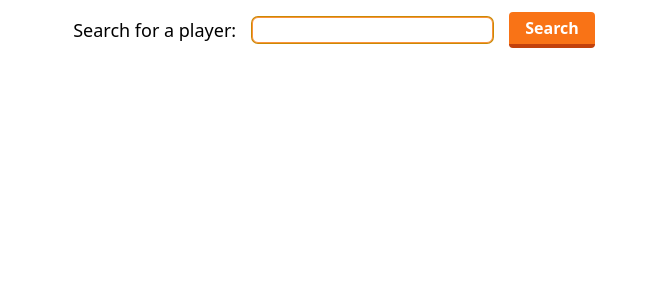
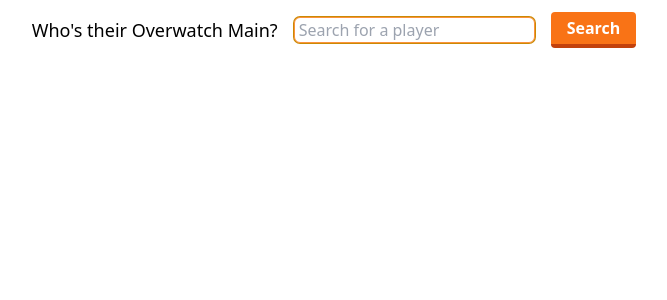
Before and after one commit to Alienatedlabor/overwatch-main-report, a React (Vite) app: page / in a window 1280 px wide. Shown: the top 300 px of the page, without its empty margins (306-973 px from the left). Built offline with nearby package versions, Linux system fonts and the light colour scheme.

Commit message:
change spacing add placeholder

```diff
--- a/src/App.tsx
+++ b/src/App.tsx
@@ -31,13 +31,14 @@
     <div className="flex justify-center items-center flex-col">
       <form onSubmit={handleSubmit}>
         <div className="flex  items-center gap-4 my-2 py-1">
-          <h1 className="text-lg">Search for a player: </h1>
+          <h1 className="text-lg">Who's their Overwatch Main? </h1>
           <div className="flex flex-col ">
             <input
               className="border rounded-md ring-1 ring-yellow-600 border-orange-400 px-1"
               value={searched}
               onChange={(e) => setSearched(e.target.value)}
               type="text"
+              placeholder="Search for a player"
             />
           </div>
 
--- a/src/components/DisplayPlayerInfo.tsx
+++ b/src/components/DisplayPlayerInfo.tsx
@@ -7,7 +7,7 @@
 
 const DisplayPlayerInfo = ({ info }: DisplayPlayerInfoProps) => {
   return (
-    <div className="px-16 py-8 rounded-md shadow-md my-4">
+    <div className="px-16 py-8 rounded-md shadow-md my-16">
       <p>Total Games played: {info.gamesPlayed}</p>
       <p>Total time played: {info.timePlayed}</p>
       <p>Winrate: {info.winrate}%</p>
```
